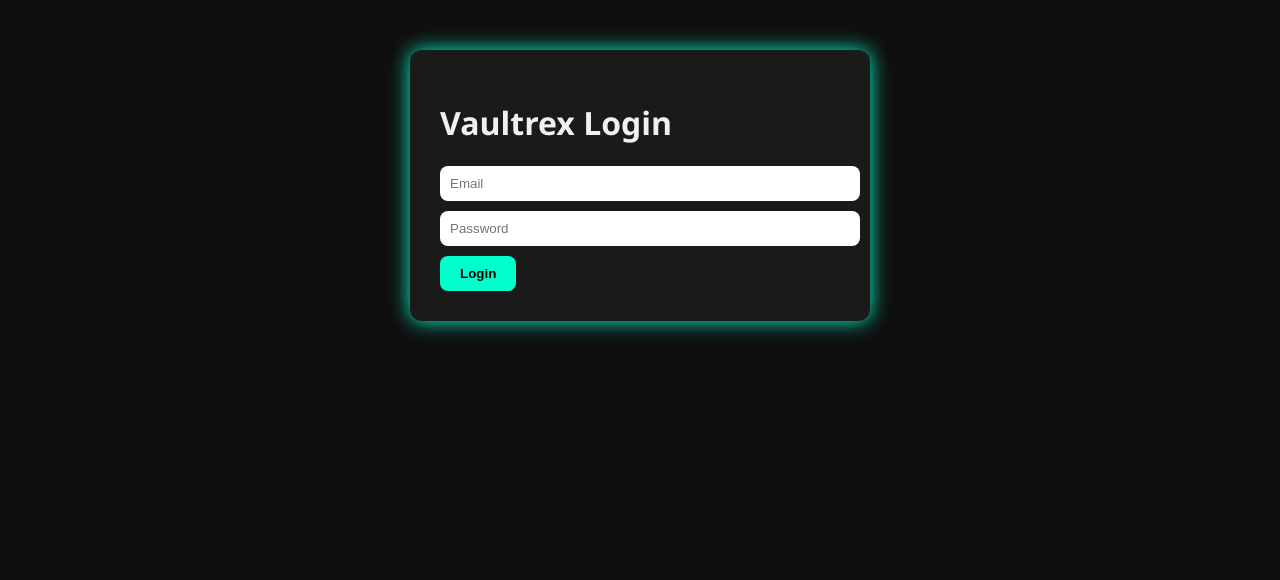
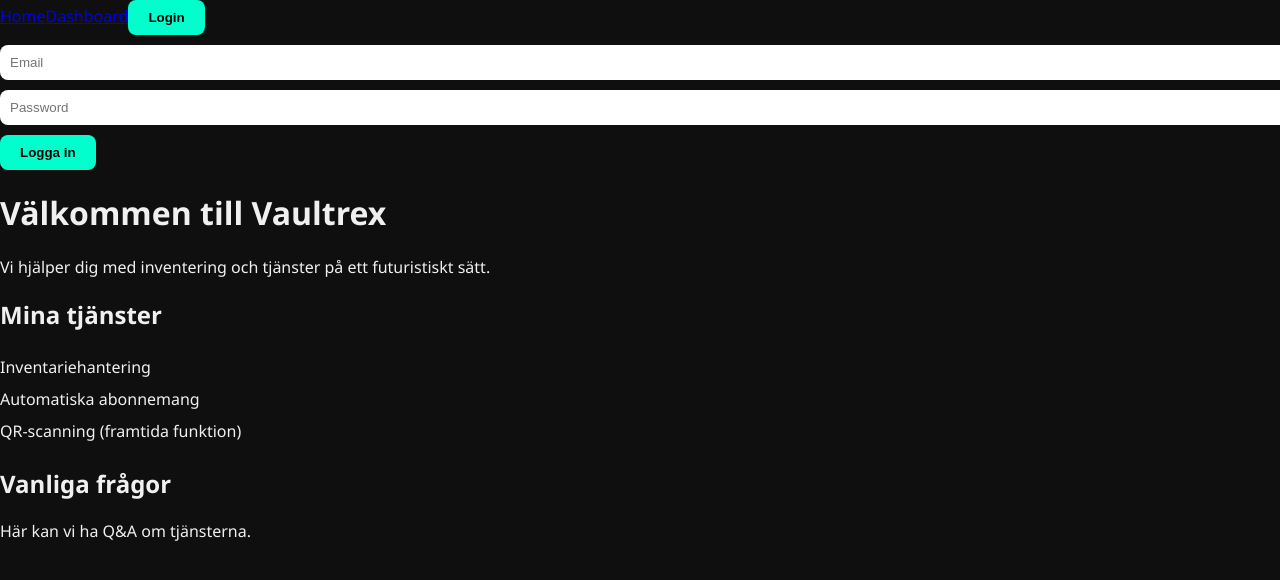
Before and after one commit to FooxxyyDev/vaultrex-frontend, a React (Vite) app: page / in a window 1280 px wide. Shown: the top 580 px of the page. Built offline with nearby package versions, Linux system fonts and the light colour scheme.

Commit message:
Update App.jsx

```diff
--- a/src/App.jsx
+++ b/src/App.jsx
@@ -1,67 +1,84 @@
-import React, { useState, useEffect } from "react";
+import React, { useState } from "react";
+import { BrowserRouter as Router, Routes, Route, Link, Navigate } from "react-router-dom";
 import "./App.css";
 
-export default function App() {
-  const [email, setEmail] = useState("");
-  const [password, setPassword] = useState("");
+function App() {
   const [user, setUser] = useState(null);
-  const [inventory, setInventory] = useState([]);
 
-  const login = async () => {
-    const res = await fetch("https://vaultrex-backend.onrender.com/login", {
-      method: "POST",
-      headers: { "Content-Type": "application/json" },
-      body: JSON.stringify({ email, password }),
-    });
-    const data = await res.json();
-    if (data.success) {
-      setUser(data.user);
-      fetchInventory(data.user.id);
+  const handleLogin = (e) => {
+    e.preventDefault();
+    const email = e.target.email.value;
+    const password = e.target.password.value;
+
+    // Enkel demo-login
+    if (email === "admin@vaultrex.se" && password === "Leary30!") {
+      setUser({ email });
     } else {
-      alert("Login failed");
+      alert("Fel användare eller lösenord!");
     }
   };
 
-  const fetchInventory = async (userId) => {
-    const res = await fetch(
-      `https://vaultrex-backend.onrender.com/inventory/${userId}`
+  const handleLogout = () => setUser(null);
+
+  return (
+    <Router>
+      <div className="app-container">
+        <nav className="navbar">
+          <Link to="/">Home</Link>
+          <Link to="/dashboard">Dashboard</Link>
+          {!user && <button className="login-btn" onClick={() => document.getElementById("login-form").classList.toggle("show")}>Login</button>}
+          {user && <button className="logout-btn" onClick={handleLogout}>Logout</button>}
+        </nav>
+
+        <div id="login-form" className="login-form">
+          <form onSubmit={handleLogin}>
+            <input type="email" name="email" placeholder="Email" required />
+            <input type="password" name="password" placeholder="Password" required />
+            <button type="submit">Logga in</button>
+          </form>
+        </div>
+
+        <Routes>
+          <Route path="/" element={<Home />} />
+          <Route path="/dashboard" element={user ? <Dashboard /> : <Navigate to="/" />} />
+        </Routes>
+      </div>
+    </Router>
   );
-    const data = await res.json();
-    setInventory(data);
-  };
+}
 
-  if (!user) {
+function Home() {
   return (
-      <div className="login-container">
-        <h1>Vaultrex Login</h1>
-        <input
-          placeholder="Email"
-          value={email}
-          onChange={(e) => setEmail(e.target.value)}
-        />
-        <input
-          type="password"
-          placeholder="Password"
-          value={password}
-          onChange={(e) => setPassword(e.target.value)}
-        />
-        <button onClick={login}>Login</button>
+    <div className="home">
+      <h1>Välkommen till Vaultrex</h1>
+      <p>Vi hjälper dig med inventering och tjänster på ett futuristiskt sätt.</p>
+      <div className="services">
+        <h2>Mina tjänster</h2>
+        <ul>
+          <li>Inventariehantering</li>
+          <li>Automatiska abonnemang</li>
+          <li>QR-scanning (framtida funktion)</li>
+        </ul>
+      </div>
+      <div className="faq">
+        <h2>Vanliga frågor</h2>
+        <p>Här kan vi ha Q&A om tjänsterna.</p>
+      </div>
     </div>
   );
 }
 
+function Dashboard() {
   return (
     <div className="dashboard">
-      <h1>Welcome, {user.email}</h1>
-      <button onClick={() => setUser(null)}>Logout</button>
-      <h2>Your Inventory</h2>
-      <ul>
-        {inventory.map((item) => (
-          <li key={item.id}>
-            {item.name} - {item.quantity}
-          </li>
-        ))}
-      </ul>
+      <h1>Dashboard</h1>
+      <p>Här kan du se och hantera dina tjänster och inventarie.</p>
+      <div className="inventory">
+        <h2>Inventarie</h2>
+        <p>(Data från backend kommer visas här)</p>
+      </div>
     </div>
   );
 }
+
+export default App;
```
Lines whose indentation alone changed are shown as unchanged.
